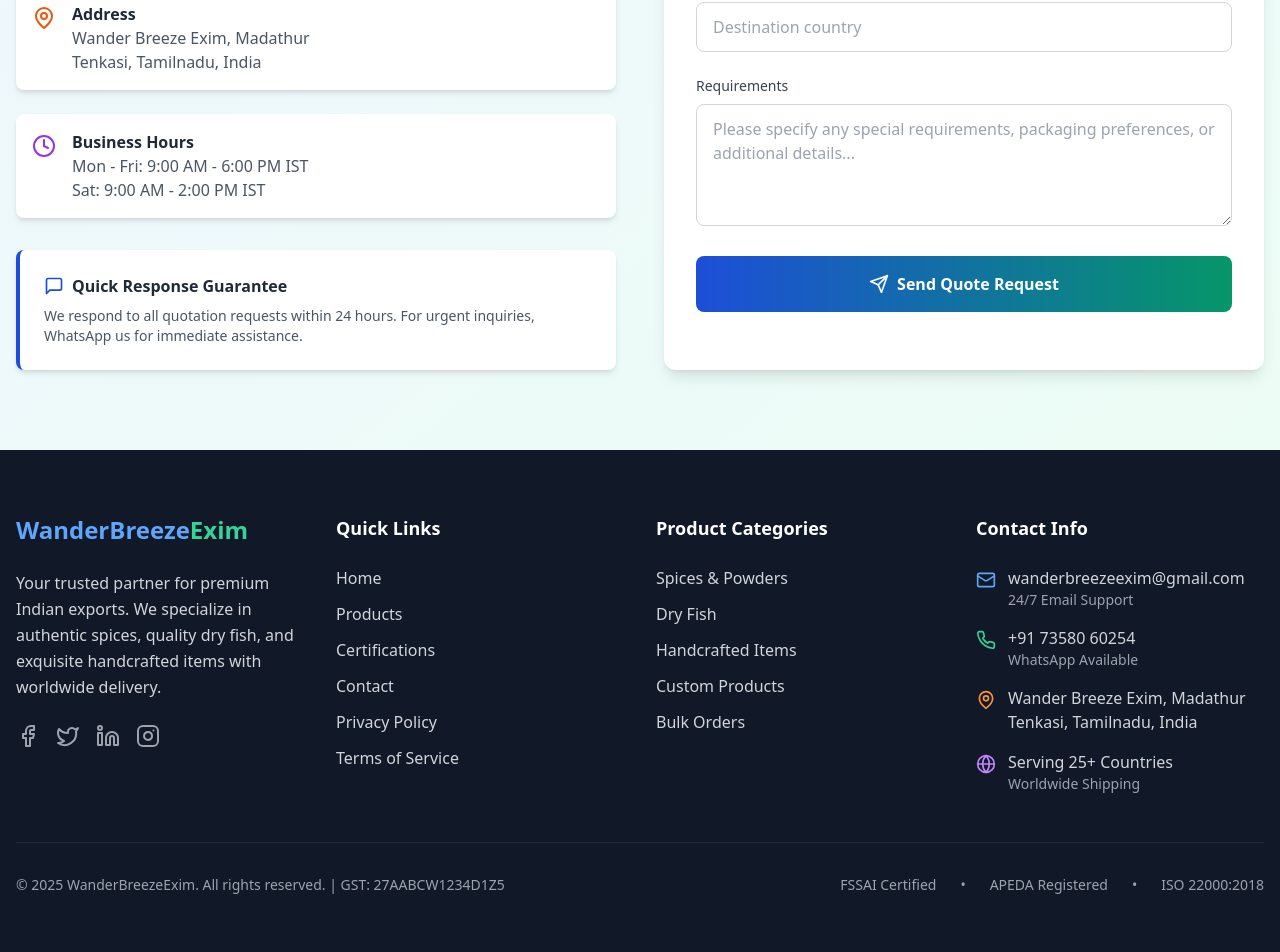
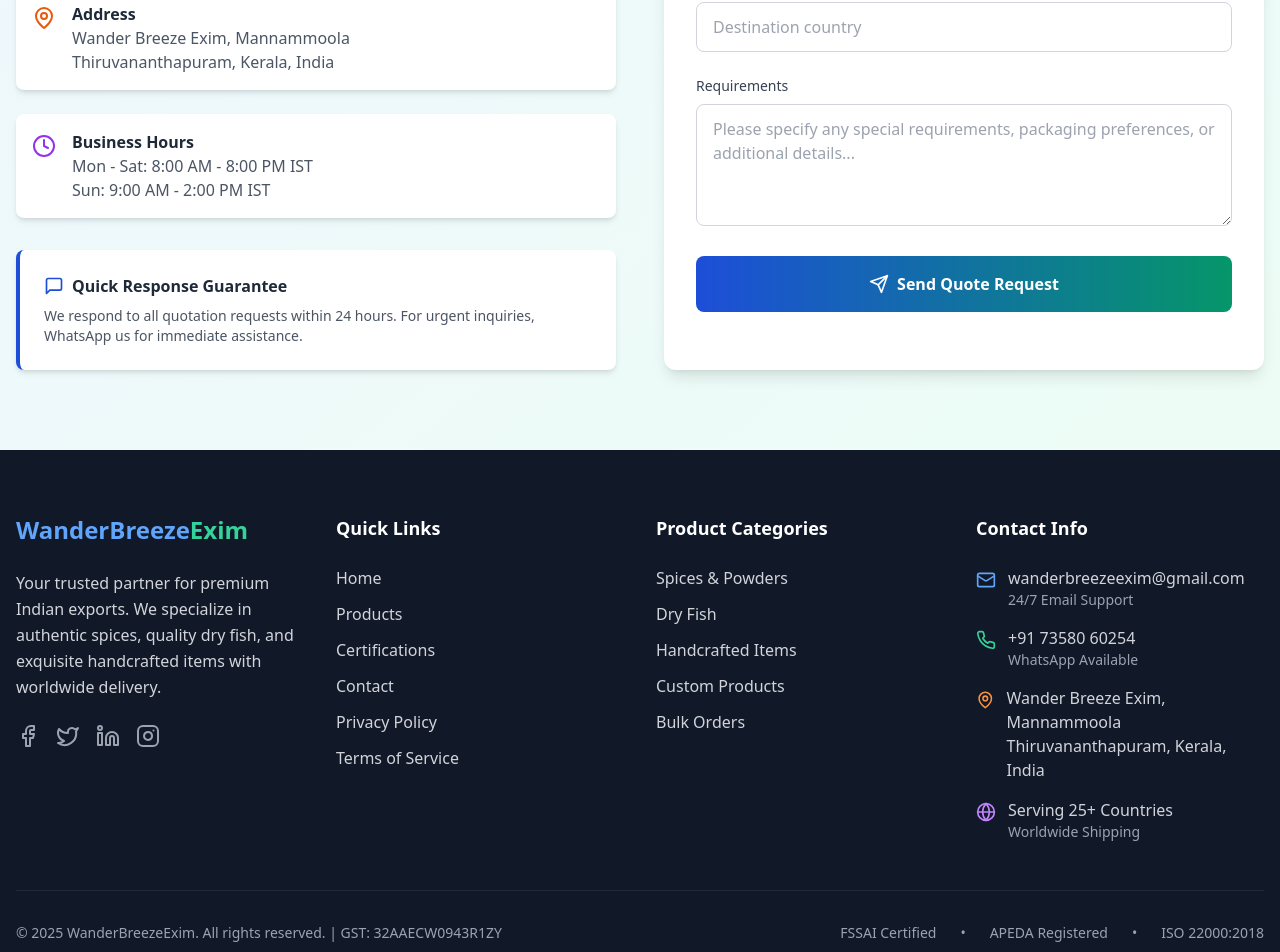
Before and after one commit to leafydigital/wanderbreezeexim, a React (Vite) app: page / in a window 1280 px wide. Shown: the part 6124-7076 px from the top of the page. Built offline with nearby package versions, Linux system fonts and the light colour scheme.

Commit message:
Location & GST updated

```diff
--- a/src/components/Contact.tsx
+++ b/src/components/Contact.tsx
@@ -80,8 +80,8 @@ const Contact: React.FC = () => {
                   <MapPin className="text-orange-600 mt-1" size={24} />
                   <div>
                     <h4 className="font-semibold text-gray-800">Address</h4>
-                    <p className="text-gray-600">Wander Breeze Exim, Madathur</p>
-                    <p className="text-gray-600">Tenkasi, Tamilnadu, India</p>
+                    <p className="text-gray-600">Wander Breeze Exim, Mannammoola</p>
+                    <p className="text-gray-600">Thiruvananthapuram, Kerala, India</p>
                   </div>
                 </div>
 
@@ -89,8 +89,8 @@ const Contact: React.FC = () => {
                   <Clock className="text-purple-600 mt-1" size={24} />
                   <div>
                     <h4 className="font-semibold text-gray-800">Business Hours</h4>
-                    <p className="text-gray-600">Mon - Fri: 9:00 AM - 6:00 PM IST</p>
-                    <p className="text-gray-600">Sat: 9:00 AM - 2:00 PM IST</p>
+                    <p className="text-gray-600">Mon - Sat: 8:00 AM - 8:00 PM IST</p>
+                    <p className="text-gray-600">Sun: 9:00 AM - 2:00 PM IST</p>
                   </div>
                 </div>
               </div>
--- a/src/components/Footer.tsx
+++ b/src/components/Footer.tsx
@@ -71,8 +71,8 @@ const Footer: React.FC = () => {
               <div className="flex items-start space-x-3">
                 <MapPin className="text-orange-400 mt-1" size={20} />
                 <div>
-                  <p className="text-gray-300">Wander Breeze Exim, Madathur</p>
-                  <p className="text-gray-300">Tenkasi, Tamilnadu, India</p>
+                  <p className="text-gray-300">Wander Breeze Exim, Mannammoola</p>
+                  <p className="text-gray-300">Thiruvananthapuram, Kerala, India</p>
                 </div>
               </div>
 
@@ -91,7 +91,7 @@ const Footer: React.FC = () => {
         <div className="border-t border-gray-800 mt-12 pt-8">
           <div className="flex flex-col md:flex-row justify-between items-center">
             <p className="text-gray-400 text-sm mb-4 md:mb-0">
-              © {new Date().getFullYear()} WanderBreezeExim. All rights reserved. | GST: 27AABCW1234D1Z5
+              © {new Date().getFullYear()} WanderBreezeExim. All rights reserved. | GST: 32AAECW0943R1ZY
             </p>
             <div className="flex items-center space-x-6 text-sm text-gray-400">
               <span>FSSAI Certified</span>
--- a/src/data/certifications.ts
+++ b/src/data/certifications.ts
@@ -4,7 +4,7 @@ export const certifications: Certification[] = [
   {
     id: 'gst',
     name: 'GST Registration',
-    number: '27AABCW1234D1Z5',
+    number: '32AAECW0943R1ZY',
     authority: 'Government of India',
     description: 'Goods and Services Tax registration for legitimate business operations'
   },
```
